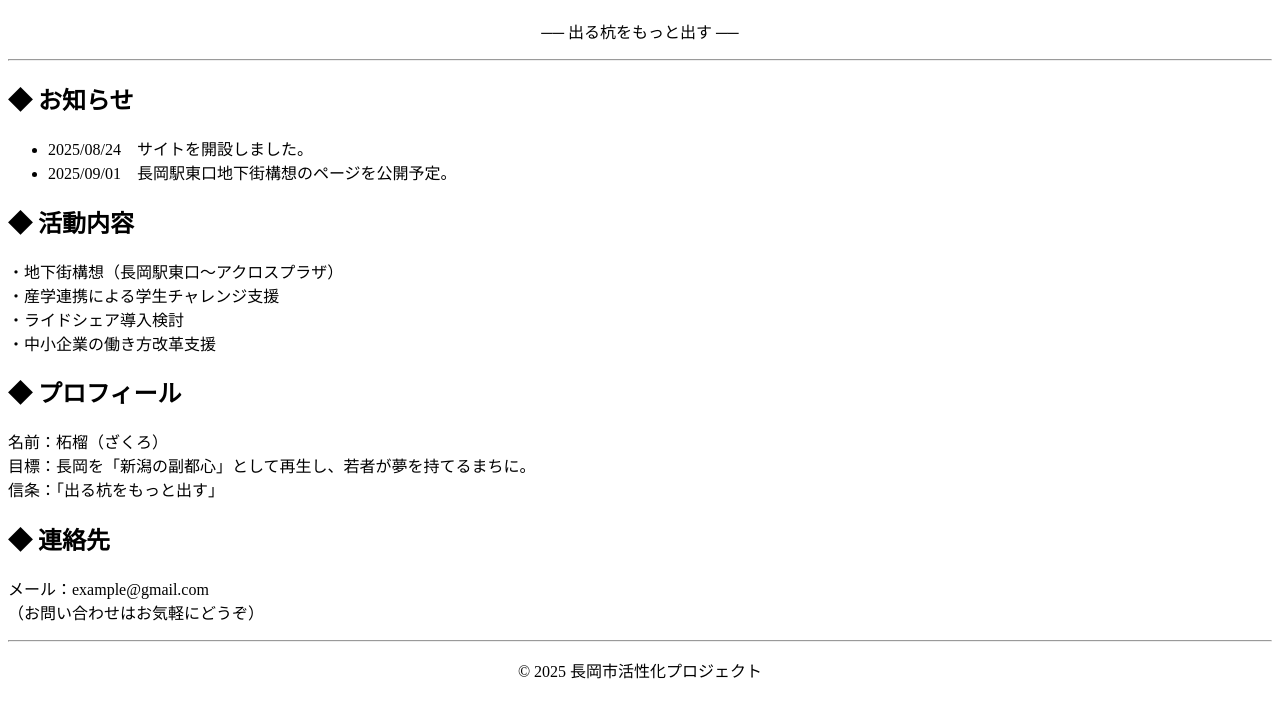
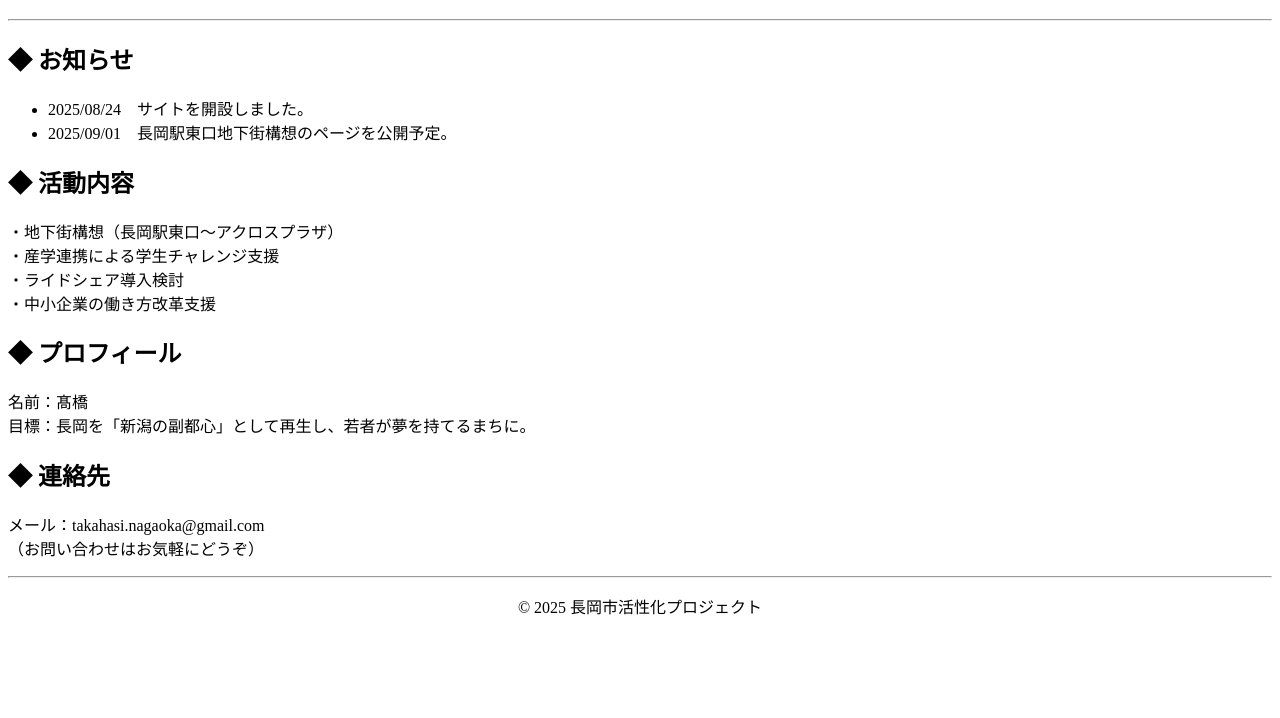
Before and after one commit to takahasinagaoka-bit/test, a plain HTML site: page index.html in a window 1280 px wide. Shown: the part 70-788 px from the top of the page. Drawn offline with Linux system fonts and the light colour scheme.

Commit message:
Update index.html

```diff
--- a/index.html
+++ b/index.html
@@ -7,7 +7,6 @@
 <body bgcolor="#FFFFFF" text="#000000" link="#0000FF" vlink="#800080" alink="#FF0000">
   <center>
     <h1>長岡市活性化プロジェクト</h1>
-    <p>── 出る杭をもっと出す ──</p>
   </center>
 
   <hr>
@@ -28,14 +27,13 @@
 
   <h2>◆ プロフィール</h2>
   <p>
-    名前：柘榴（ざくろ）<br>
+    名前：髙橋<br>
     目標：長岡を「新潟の副都心」として再生し、若者が夢を持てるまちに。<br>
-    信条：「出る杭をもっと出す」
   </p>
 
   <h2>◆ 連絡先</h2>
   <p>
-    メール：example@gmail.com<br>
+    メール：takahasi.nagaoka@gmail.com<br>
     （お問い合わせはお気軽にどうぞ）
   </p>
 
```
